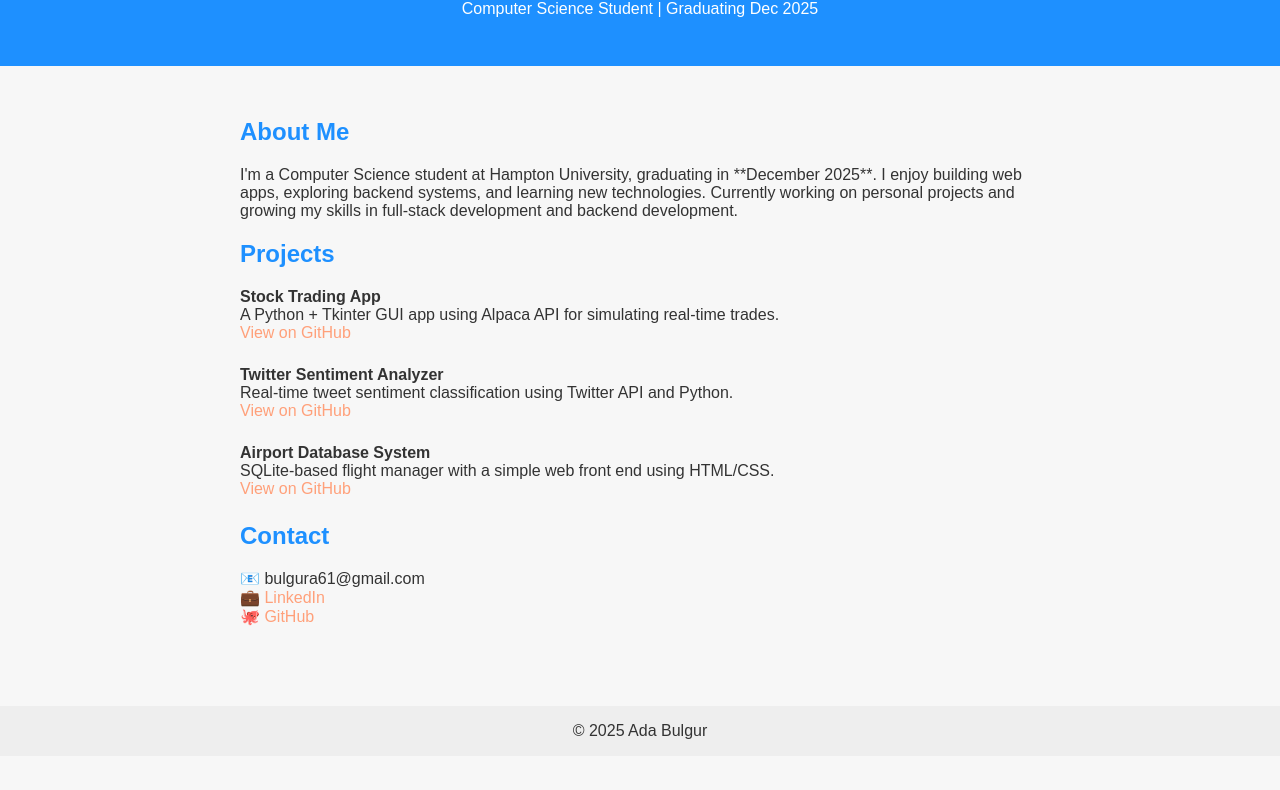
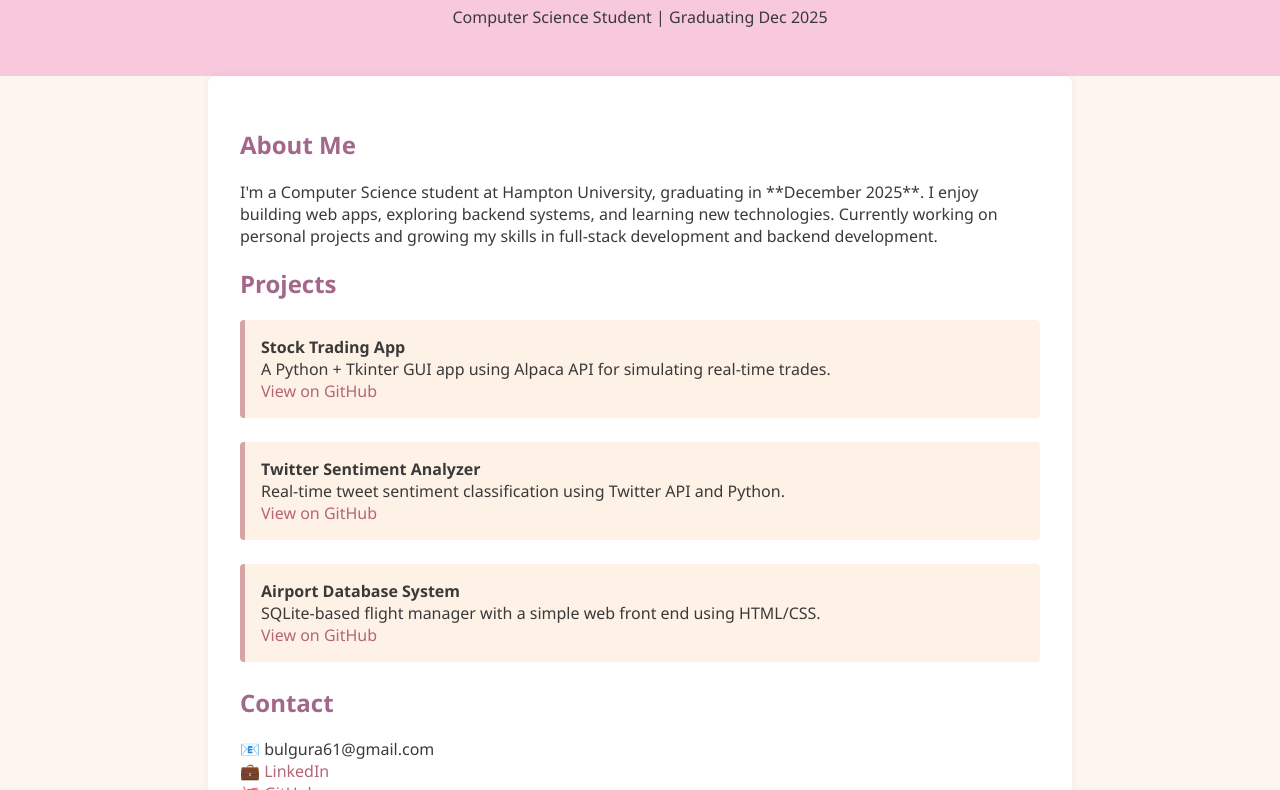
Before and after one commit to adabulgur/adabulgurgithub.io, a plain HTML site: page index.html in a window 1280 px wide. Shown: the part 112-902 px from the top of the page. Before the commit the page ends 868 px from the top, so only its background shows below. Drawn offline with Linux system fonts and the light colour scheme.

Commit message:
Update index.html

```diff
--- a/index.html
+++ b/index.html
@@ -6,15 +6,15 @@
   <title>Ada Bulgur | CS Student</title>
   <style>
     body {
-      font-family: Arial, sans-serif;
+      font-family: 'Segoe UI', Tahoma, Geneva, Verdana, sans-serif;
       margin: 0;
       padding: 0;
-      background: #f7f7f7;
-      color: #333;
+      background: #fdf6f0;
+      color: #3a3a3a;
     }
     header {
-      background: #1e90ff;
-      color: white;
+      background: #f8c8dc;
+      color: #3a3a3a;
       padding: 2rem;
       text-align: center;
     }
@@ -22,22 +22,33 @@
       padding: 2rem;
       max-width: 800px;
       margin: auto;
+      background-color: #ffffff;
+      border-radius: 8px;
+      box-shadow: 0 0 10px rgba(0, 0, 0, 0.05);
     }
     h1, h2 {
-      color: #1e90ff;
+      color: #a2678a;
     }
     .project {
       margin-bottom: 1.5rem;
+      background-color: #fef1e6;
+      padding: 1rem;
+      border-left: 5px solid #d6a4a4;
+      border-radius: 4px;
     }
     footer {
       text-align: center;
       padding: 1rem;
-      background: #eee;
+      background: #f3d5c0;\
+      color: #4a4a4a;
       margin-top: 2rem;
     }
     a {
-      color: #FFA07A;
+      color: #b56576;
       text-decoration: none;
+    }
+    a:hover {
+      text-decoration: underline;
     }
   </style>
 </head>
```
